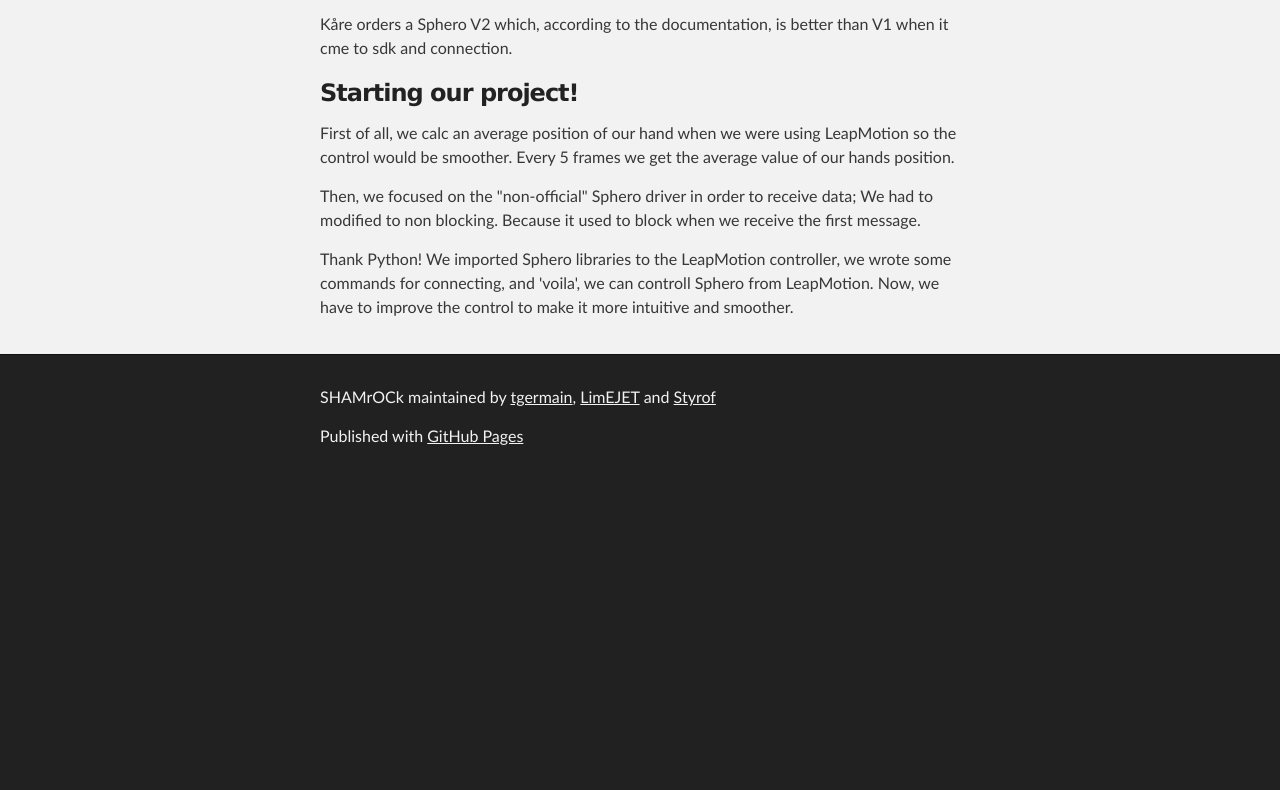
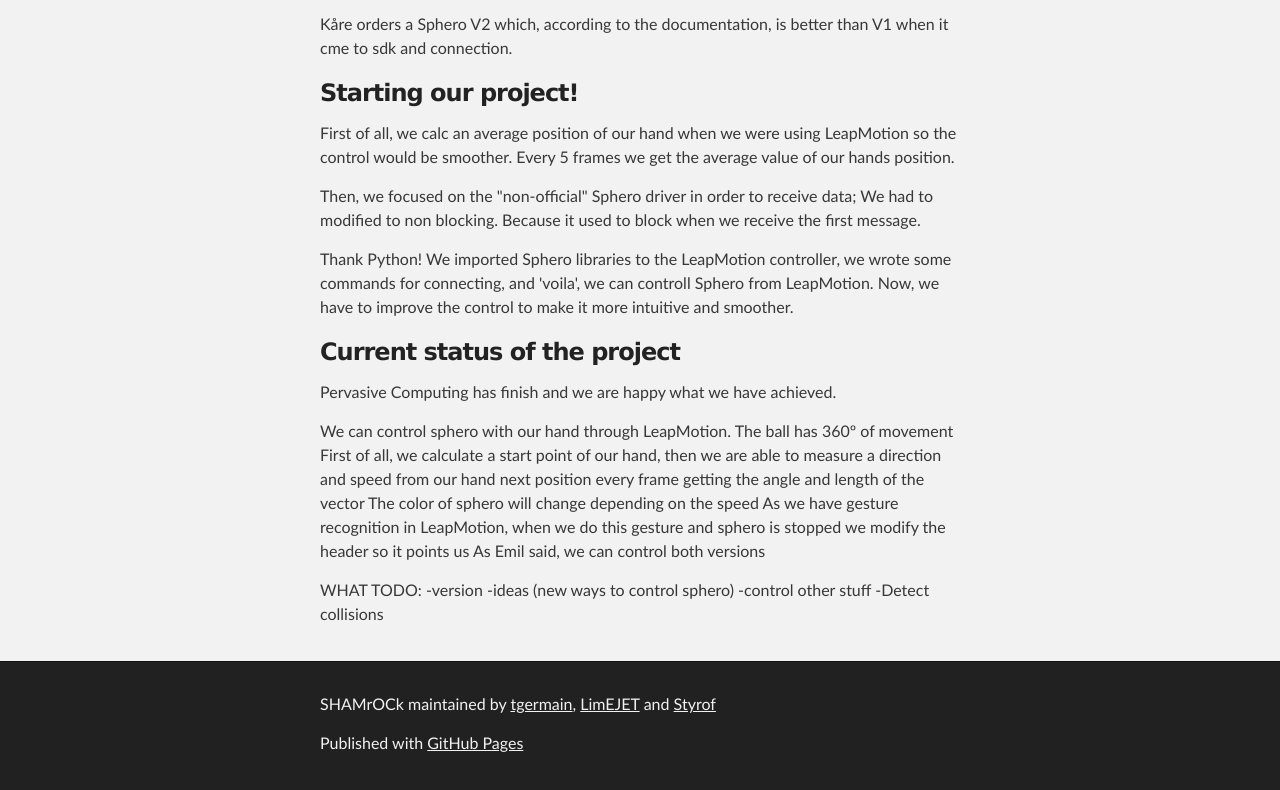
Before and after one commit to shamRockOrg/SHAMrOCk, a plain HTML site: page index.html in a window 1280 px wide. Shown: the part 1215-2005 px from the top of the page. Before the commit the page ends 1698 px from the top, so only its background shows below. Drawn offline with Linux system fonts and the light colour scheme.

Commit message:
Update index.html

```diff
--- a/index.html
+++ b/index.html
@@ -101,6 +101,39 @@
                 Now, we have to improve the control to make it more intuitive and smoother.
             </p>
 
+
+
+
+            <h3>
+                <a name="current" class="anchor" href="#current">
+                    <span class="octicon octicon-link"></span>
+                </a>Current status of the project</h3>
+
+            <p>
+                Pervasive Computing has finish and we are happy what we have achieved.
+            </p>
+            <p>
+                We can control sphero with our hand through LeapMotion. The ball has 360º of movement
+First of all, we calculate a start point of our hand, then we are able to measure a direction and speed from our hand next position every frame getting the angle and length of the vector
+
+The color of sphero will change depending on the speed
+
+As we have gesture recognition in LeapMotion, when we do this gesture and sphero is stopped we modify the header so it points us
+As Emil said, we can control both versions
+
+
+
+            </p>
+            <p>
+                WHAT TODO:
+                    -version
+                    -ideas (new ways to control sphero)
+                    -control other stuff
+                    -Detect collisions
+            </p>
+
+
+
         </section>
     </div>
 
```
